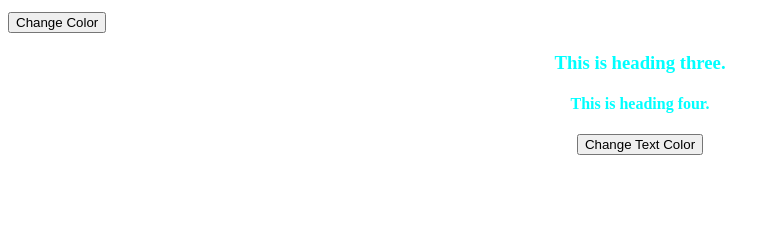
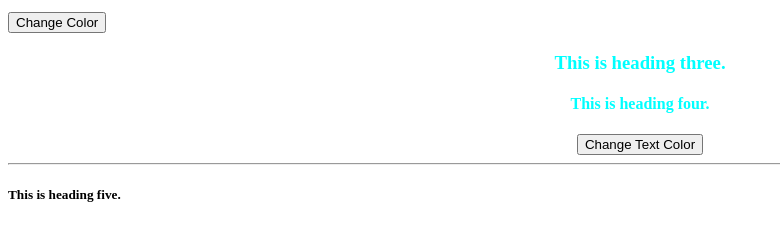
Before and after one commit to Sayed-Atif/08_rtt_intro, a plain HTML site: page index.html in a window 1280 px wide. Shown: the part 141-382 px from the top of the page, without its empty margins (0-780 px from the left). Drawn offline with Linux system fonts and the light colour scheme.

Commit message:
h5 added

```diff
--- a/index.html
+++ b/index.html
@@ -19,6 +19,8 @@
             <h4>This is heading four.</h4>
             <button type="button" onclick="changeColor2()">Change Text Color</button>
         </div>
+        <hr>
+        <h5>This is heading five.</h5>
 
 
 
```
